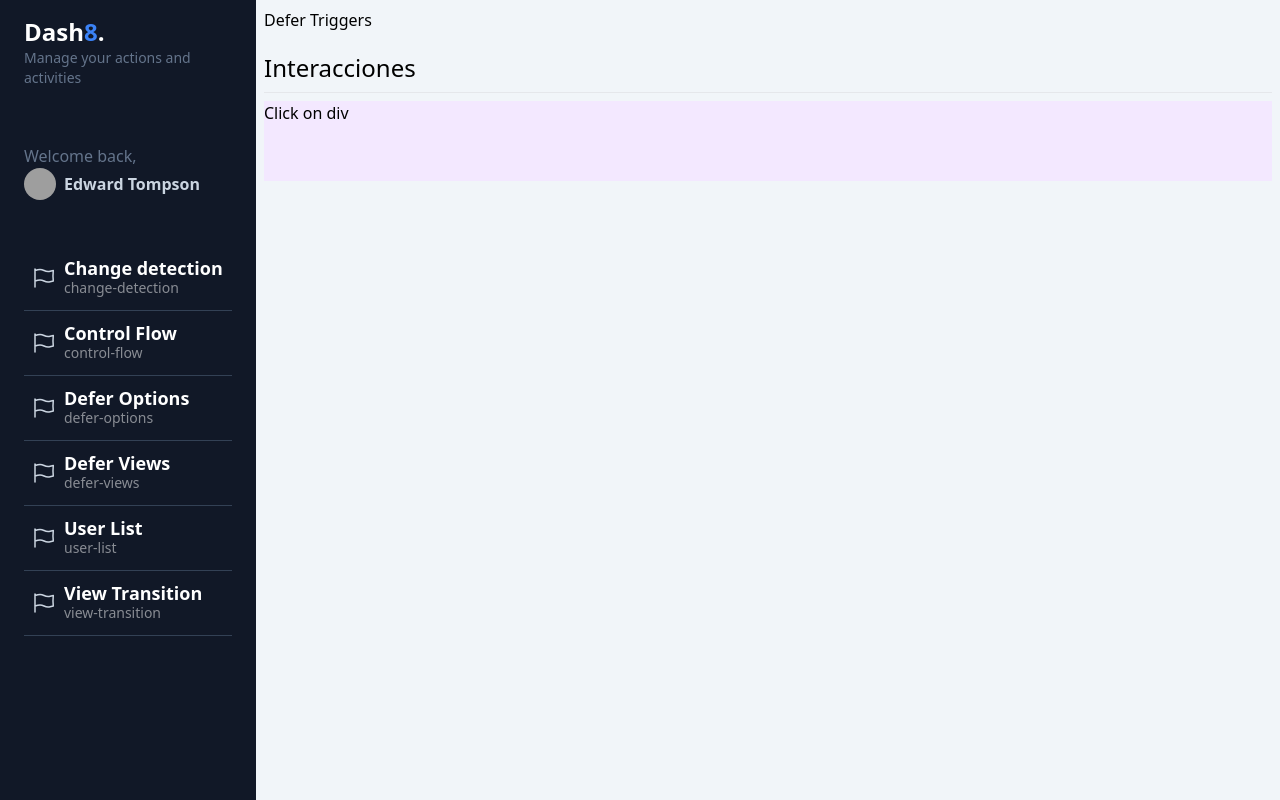
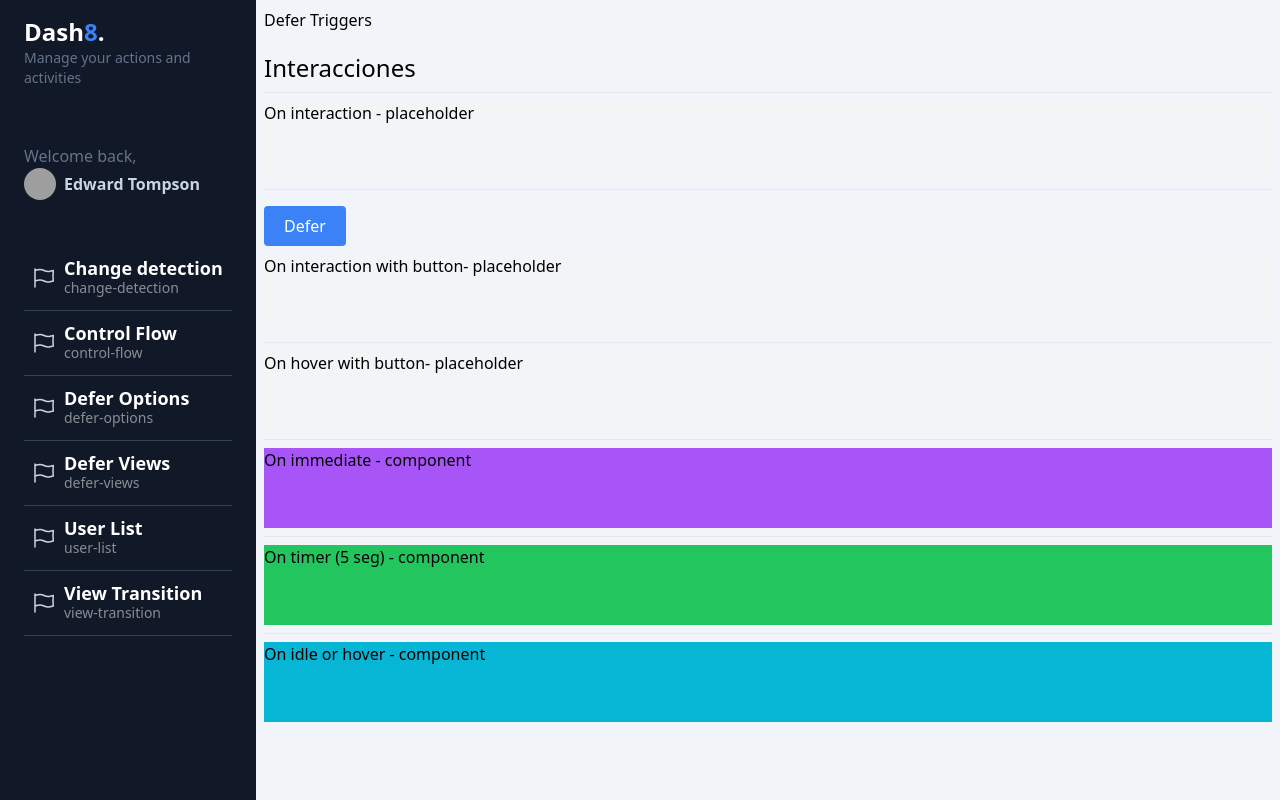
Before and after one commit to FabzDev/dashboard-A17, an Angular app: page /dashboard/defer-options in a window 1280 px wide. Built offline with nearby package versions, Linux system fonts and the light colour scheme; grey boxes are pictures that could not be loaded.

Commit message:
defer triggers on hover, timer, idle, and interaction with button

```diff
--- a/src/app/dashboard/pages/defer-options/defer-options.component.html
+++ b/src/app/dashboard/pages/defer-options/defer-options.component.html
@@ -1,19 +1,101 @@
 <shared-title rootTitle="Defer Triggers" />
 
-<section class="grid grid-cols-1">
-
+<!-- On Interaction -->
+<section>
 <h1 class="text-2xl">Interacciones</h1>
 <hr class="my-2">
 
 @defer(on interaction){
-  <shared-heavy-loaders-fast cssClass="bg-blue-500 h-20">
-    <span>NgContent</span>
+  <shared-heavy-loaders-fast cssClass="bg-red-500 h-20">
+    <span>On interaction - component</span>
   </shared-heavy-loaders-fast>
 
 } @placeholder {
-  <div class="bg-purple-100 h-20">
-    Click on div
+  <div class="bg-gray-100 h-20">
+    On interaction - placeholder
   </div>
-
 }
 </section>
+
+
+<!-- On Interaction with Button -->
+<section>
+  <hr class="my-2">
+  <!-- Button -->
+  <button #deferBtn class="px-5 py-2 bg-blue-500 hover:bg-blue-700 transition-all rounded text-white my-2">Defer</button>
+
+  @defer(on interaction(deferBtn)){
+    <shared-heavy-loaders-fast cssClass="bg-blue-500 h-20">
+      <span>On interaction with button - component</span>
+    </shared-heavy-loaders-fast>
+
+  } @placeholder {
+    <div class="bg-gray-100 h-20">
+      On interaction with button- placeholder
+    </div>
+  }
+</section>
+
+<!-- On Hover with Button -->
+<section>
+  <hr class="my-2">
+
+  @defer(on hover(deferBtn)){
+    <shared-heavy-loaders-fast cssClass="bg-pink-500 h-20">
+      <span>On hover with button - component</span>
+    </shared-heavy-loaders-fast>
+
+  } @placeholder {
+    <div class="bg-gray-100 h-20">
+      On hover with button- placeholder
+    </div>
+  }
+</section>
+
+<!-- On Inmidiate with Button -->
+<section>
+  <hr class="my-2">
+
+  @defer(on immediate){
+    <shared-heavy-loaders-fast cssClass="bg-purple-500 h-20">
+      <span>On immediate - component</span>
+    </shared-heavy-loaders-fast>
+
+  } @placeholder {
+    <div class="bg-gray-100 h-20">
+      On immediate - placeholder
+    </div>
+  }
+</section>
+
+<!-- On time -->
+<section>
+  <hr class="my-2">
+
+  @defer(on timer(5000)){
+    <shared-heavy-loaders-fast cssClass="bg-green-500 h-20">
+      <span>On timer (5 seg) - component</span>
+    </shared-heavy-loaders-fast>
+
+  } @placeholder {
+    <div class="bg-gray-100 h-20">
+      On timer (5 seg)- placeholder
+    </div>
+  }
+</section>
+
+<!-- On combination -->
+<section>
+  <hr class="my-2">
+
+  @defer(on hover; on idle){
+    <shared-heavy-loaders-fast cssClass="bg-cyan-500 h-20">
+      <span>On idle or hover - component</span>
+    </shared-heavy-loaders-fast>
+
+  } @placeholder {
+    <div class="bg-gray-100 h-20">
+      On idle or hover - placeholder
+    </div>
+  }
+</section>
```
